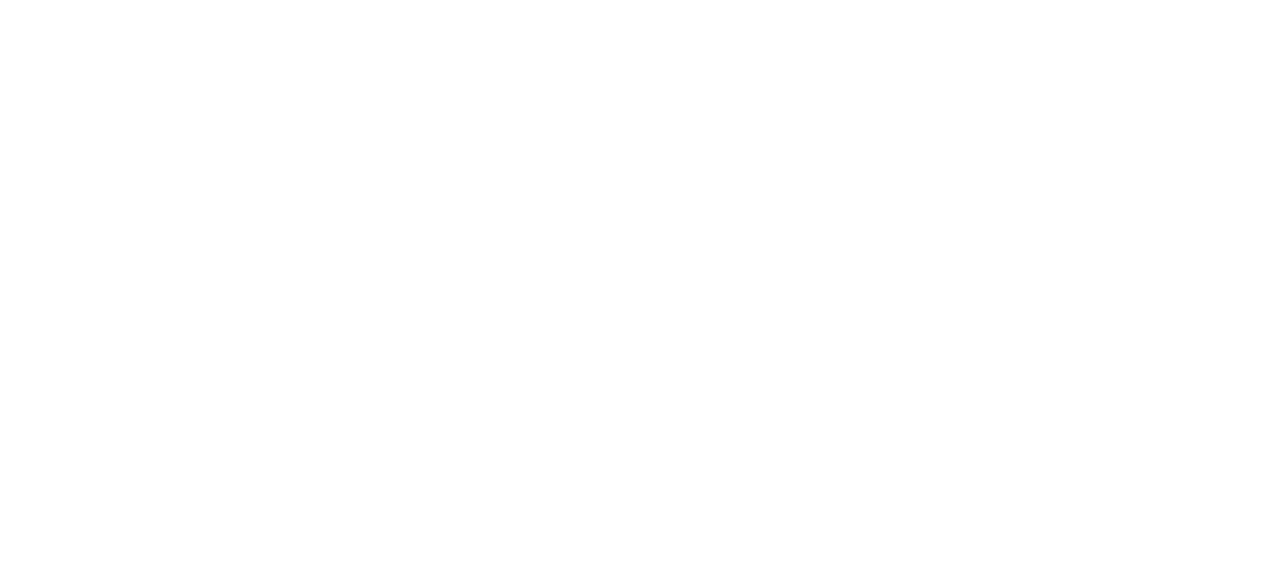
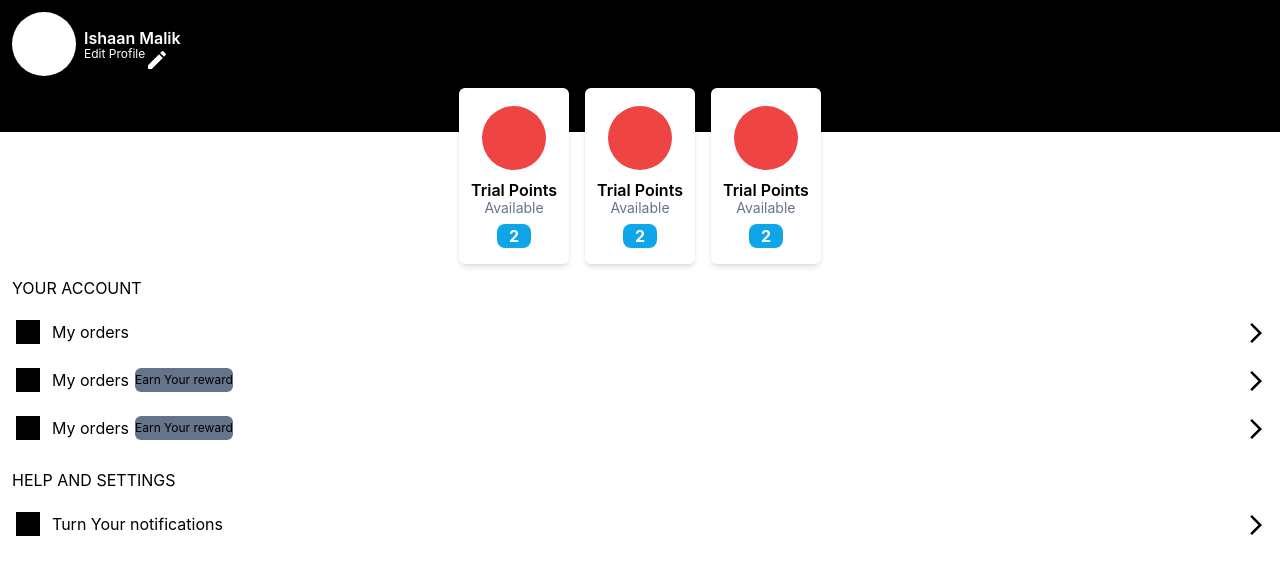
Before and after one commit to groom115/HTML_CSS_template, a React (Create React App) app: page /profile in a window 1280 px wide. Before the commit this address had no page. Shown: the top 574 px of the page. Built offline with nearby package versions, Linux system fonts and the light colour scheme.

Commit message:
profile_page

```diff
--- a/src/App.js
+++ b/src/App.js
@@ -4,6 +4,7 @@
 import Screen from "./Screen2/Screen";
 import Trial from "./ScreenTrial/Trial";
 import Congrats from "./Congrats/Congrats";
+import Profile from "./Profile/Profile";
 
 const App = () => {
   return (
@@ -13,6 +14,7 @@
         <Route path="/screen" element={<Screen />} />
         <Route path="/trial" element={<Trial />} />
         <Route path="/congrats" element={<Congrats />} />
+        <Route path="/profile" element={<Profile />} />
       </Routes>
     </Router>
   );
--- /dev/null
+++ b/src/Profile/But.js
@@ -0,0 +1,30 @@
+import ArrowForwardIosIcon from "@mui/icons-material/ArrowForwardIos";
+import KeyboardArrowDownIcon from "@mui/icons-material/KeyboardArrowDown";
+import { useState } from "react";
+
+const But = ({ title, desc }) => {
+  const [showDownwardIcons, setShowDownwardIcons] = useState(true);
+  return (
+    <div className="flex flex-row h-12 items-center rounded-sm">
+      <div className="bg-black h-6 w-6 ml-1"></div>
+      <div className="ml-3 flex flex-row">
+        <span>{title}</span>
+        <div className="bg-slate-500  rounded-md ml-1.5 flex items-center">
+          <span className="text-xs">{desc}</span>
+        </div>
+      </div>
+      <button
+        className="ml-auto focus:outline-none" // Remove outline on focus if not needed
+        onClick={() => setShowDownwardIcons(!showDownwardIcons)} // Toggle visibility on button click
+      >
+        {showDownwardIcons ? (
+          <ArrowForwardIosIcon />
+        ) : (
+          <KeyboardArrowDownIcon />
+        )}
+      </button>
+    </div>
+  );
+};
+
+export default But;
--- /dev/null
+++ b/src/Profile/Cards.js
@@ -0,0 +1,25 @@
+import React from "react";
+
+const template = (title, num) => {
+  return (
+    <div className="bg-white m-1 sm:mx-2 flex flex-col justify-center items-center rounded-md p-3 shadow-md">
+      <div className="h-10 w-10 rounded-full bg-red-500 mt-1.5 sm:h-16 sm:w-16 "></div>
+      <span className="text-black font-semibold mt-2">{title}</span>
+      <span className="text-slate-500 text-sm -mt-1">Available</span>
+      <div className="bg-sky-500 px-3  rounded-lg mt-1.5 mb-1">
+        <span className="text-white font-bold">{num}</span>
+      </div>
+    </div>
+  );
+};
+const Cards = () => {
+  return (
+    <div className="-mt-12 flex flex-row px-2 items-center justify-center">
+      {template("Trial Points", 2)}
+      {template("Trial Points", 2)}
+      {template("Trial Points", 2)}
+    </div>
+  );
+};
+
+export default Cards;
--- /dev/null
+++ b/src/Profile/Details.js
@@ -0,0 +1,23 @@
+import React from "react";
+import But from "./But";
+
+const Details = () => {
+  return (
+    <div className="mt-2 mx-3">
+      <span>YOUR ACCOUNT</span>
+      <div className="mt-2">
+        <But title="My orders" />
+        <But title="My orders" desc="Earn Your reward" />
+        <But title="My orders" desc="Earn Your reward" />
+      </div>
+      <div className="mt-4">
+        <span className="">HELP AND SETTINGS</span>
+        <div className="mt-2">
+          <But title="Turn Your notifications" />
+        </div>
+      </div>
+    </div>
+  );
+};
+
+export default Details;
--- /dev/null
+++ b/src/Profile/Header.js
@@ -0,0 +1,20 @@
+import React from "react";
+import EditIcon from "@mui/icons-material/Edit";
+const Header = () => {
+  return (
+    <div className="bg-black p-3 flex flex-row pb-14">
+      <div className="bg-white w-16 h-16 rounded-full"></div>
+      <div className="flex flex-col justify-center pl-2">
+        <span className="text-white font-semibold m-0">Ishaan Malik</span>
+        <div className="-mt-1 flex flex-row">
+          <span className="text-white text-xs">Edit Profile </span>
+          <div className="h-4 w-4">
+            <EditIcon className="text-white custom-icon-size" />
+          </div>
+        </div>
+      </div>
+    </div>
+  );
+};
+
+export default Header;
--- /dev/null
+++ b/src/Profile/Profile.js
@@ -0,0 +1,16 @@
+import React from "react";
+import Header from "./Header";
+import Cards from "./Cards";
+import Details from "./Details";
+
+const Profile = () => {
+  return (
+    <div>
+      <Header />
+      <Cards />
+      <Details />
+    </div>
+  );
+};
+
+export default Profile;
--- a/src/index.css
+++ b/src/index.css
@@ -183,7 +183,9 @@
 .active-dot {
   background-color: #007bff;
 }
-
+.custom-icon-size {
+  font-size: 0.5rem; /* Adjust the size as needed */
+}
 @media (max-width: 568px) {
   .Product1 {
     padding: 10px;
```
